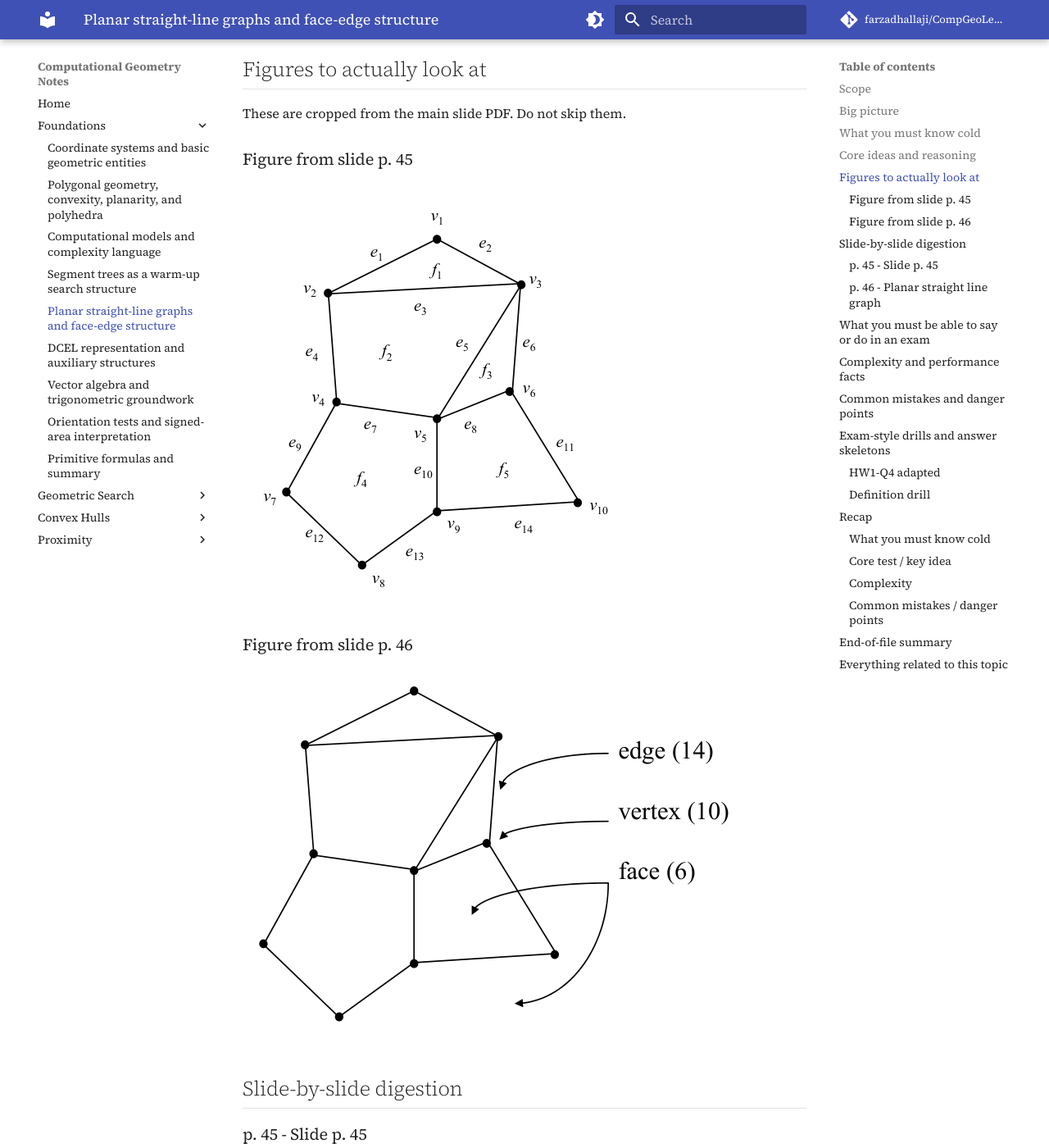
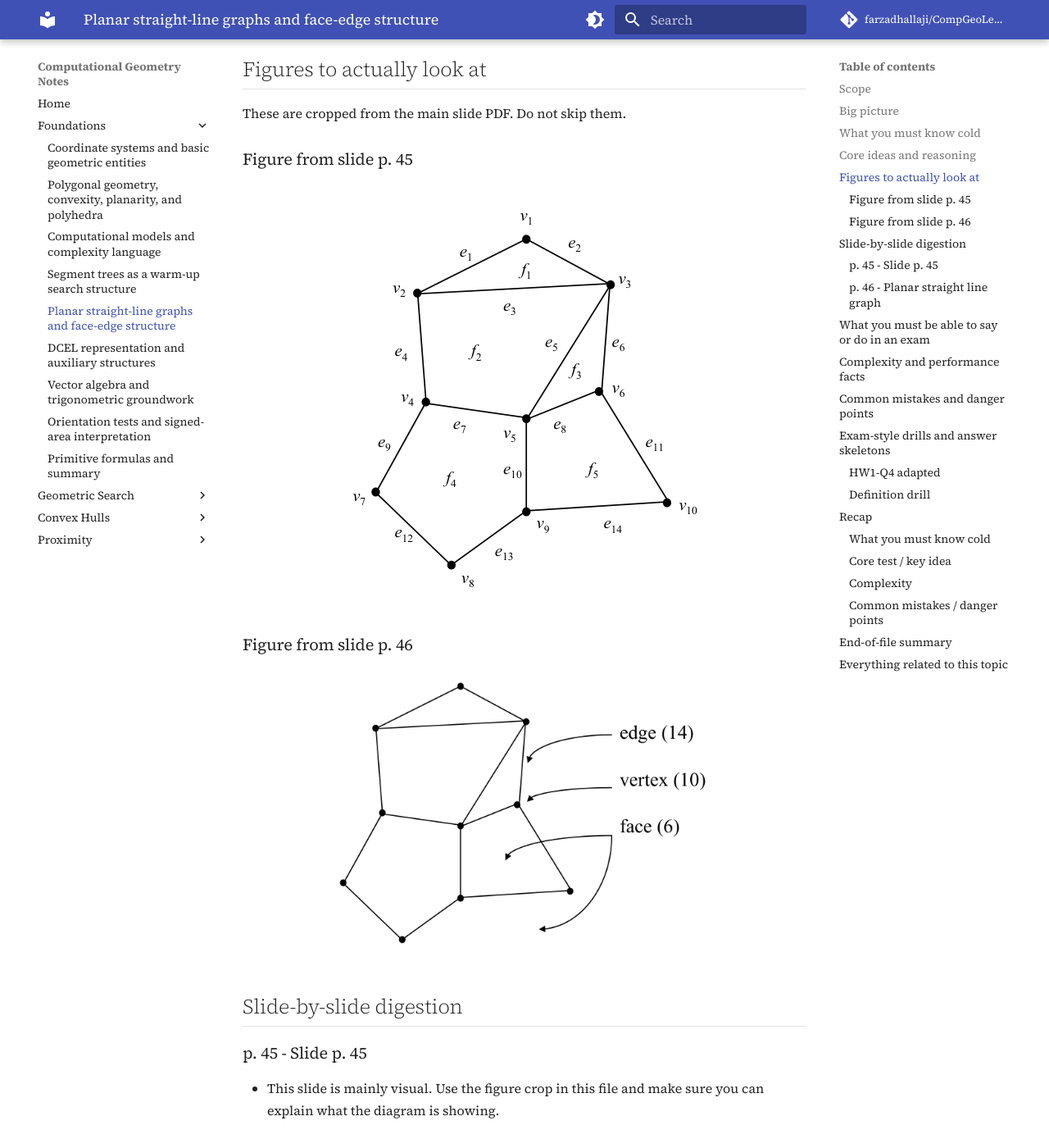
Before and after one commit to farzadhallaji/CompGeoLectures, an MkDocs documentation site: the page built from Lectures/docs/01_Foundations/05_pslg-basics.md, in a window 1280 px wide and 1400 px high, scrolled down 1062 px. Shown: the whole window at 82% size. Built offline with MkDocs 1.6.1 and Material for MkDocs 9.7.7, drawn with Linux system fonts in a browser that asks for light colours; comment, search, counter and statistics services are not loaded.

Commit message:
Scale lecture figures to 70% max width, centered
Made-with: Cursor

```diff
--- a/Lectures/docs/stylesheets/extra.css
+++ b/Lectures/docs/stylesheets/extra.css
@@ -1,13 +1,12 @@
 /*
- * Slide figures: use the full reading column width (Material default) and
- * block layout so tall PNGs are not clipped by inline/baseline line-box quirks
- * in some browsers.
+ * Slide figures: render at 70% of content width (centered), block layout so
+ * tall PNGs are not clipped by inline/baseline line-box quirks in some browsers.
  */
 .md-typeset img {
   display: block;
-  max-width: 100%;
+  max-width: 70%;
   height: auto;
-  margin: 0.75em 0;
+  margin: 0.75em auto;
 }
 
 /* Material sets overflow:hidden on article; allow vertical overflow for in-flow figures */
```
